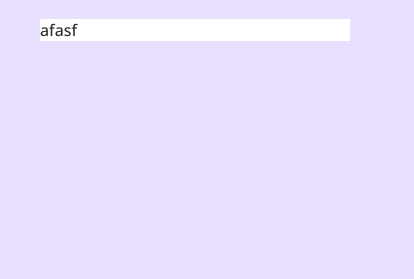
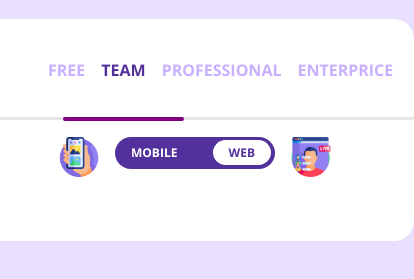
Before and after one commit to terovleppanen/CostEstimatorDemo, a plain HTML site: page index.html in a window 390 px wide. Shown: the part 107-386 px from the top of the page, 414 px wide, since content can reach past the window. Drawn offline with nearby package versions, Linux system fonts and the light colour scheme.

Commit message:
Add top links and mobile/web toggle

```diff
--- a/index.css
+++ b/index.css
@@ -2,6 +2,7 @@ body {
   background-color: rgb(233, 223, 255);
   font-family: "Open Sans", sans-serif;
 
+  /* Center main container */
   display: flex;
   flex-direction: column;
   justify-content: center;
@@ -20,4 +21,94 @@ h1 {
   background-color: white;
   width: 100%;
   max-width: 900px;
+  display: flex;
+  flex-direction: column;
+  justify-content: center;
+  align-items: center;
+  border-radius: 20px;
+  padding: 0 64px 64px 64px;
+  position: relative;
 }
+
+/* Top side links and line*/
+.tabs {
+  width: 100%;
+  text-transform: uppercase;
+  font-weight: 700;
+  color: rgb(200, 175, 255);
+  display: flex;
+  justify-content: space-around;
+  padding: 16px;
+  margin-bottom: 16px;
+}
+
+.tabs p {
+  padding: 8px;
+}
+
+.tabs p:hover {
+  color: rgb(83, 49, 156);
+  cursor: pointer;
+}
+
+.tabs p.active {
+  color: rgb(83, 49, 156);
+  position: relative;
+}
+
+.line {
+  height: 3px;
+  width: 100%;
+  position: absolute;
+  top: 98px;
+  background-color: rgb(231, 231, 231);
+}
+
+.tabs .active::before {
+  content: "";
+  width: 200%;
+  height: 4px;
+  background-color: purple;
+  position: absolute;
+  bottom: -32px;
+  left: -50%;
+  z-index: 2;
+  border-radius: 10px;
+}
+/* Top side ends  */
+
+/* Mobile/Web toggle */
+
+.toggle-wrapper {
+  display: flex;
+}
+
+.toggle-wrapper img {
+  height: 40px;
+  margin: 0 16px;
+}
+
+.toggle {
+  background-color: rgb(83, 49, 156);
+  height: 32px;
+  width: 140px;
+  border-radius: 20px;
+  display: flex;
+  justify-content: space-between;
+  align-items: center;
+  padding: 0 4px 0 16px;
+  text-transform: uppercase;
+  font-size: 12px;
+  font-weight: 700;
+}
+
+.toggle span:first-of-type {
+  color: white;
+}
+
+.toggle span:last-of-type {
+  background-color: white;
+  color: rgb(83, 49, 156);
+  padding: 4px 16px;
+  border-radius: 20px;
+}
--- a/index.html
+++ b/index.html
@@ -19,6 +19,27 @@
 
   <body>
     <h1>Estimate our cost</h1>
-    <div class="container">afasf</div>
+    <div class="container">
+      <!-- Top links -->
+      <div class="tabs">
+        <p>Free</p>
+        <p class="active">Team</p>
+        <p>Professional</p>
+        <p>Enterprice</p>
+      </div>
+
+      <div class="line"></div>
+      <!-- Top ends -->
+
+      <!-- mobile/web toggle  -->
+      <div class="toggle-wrapper">
+        <img src="images/icon1.png" alt="Mobile icon" />
+        <div class="toggle">
+          <span>Mobile</span>
+          <span>Web</span>
+        </div>
+        <img src="images/icon2.png" alt="Web icon" />
+      </div>
+    </div>
   </body>
 </html>
```
